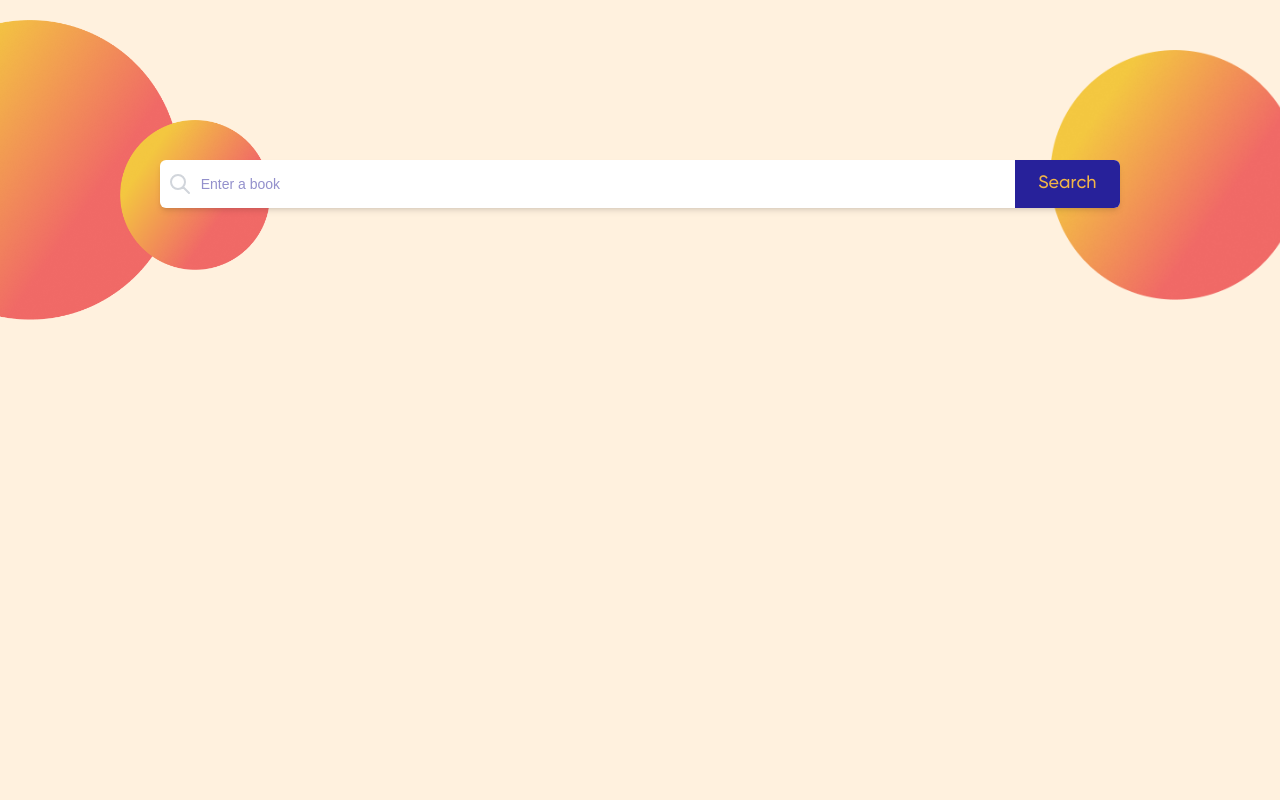
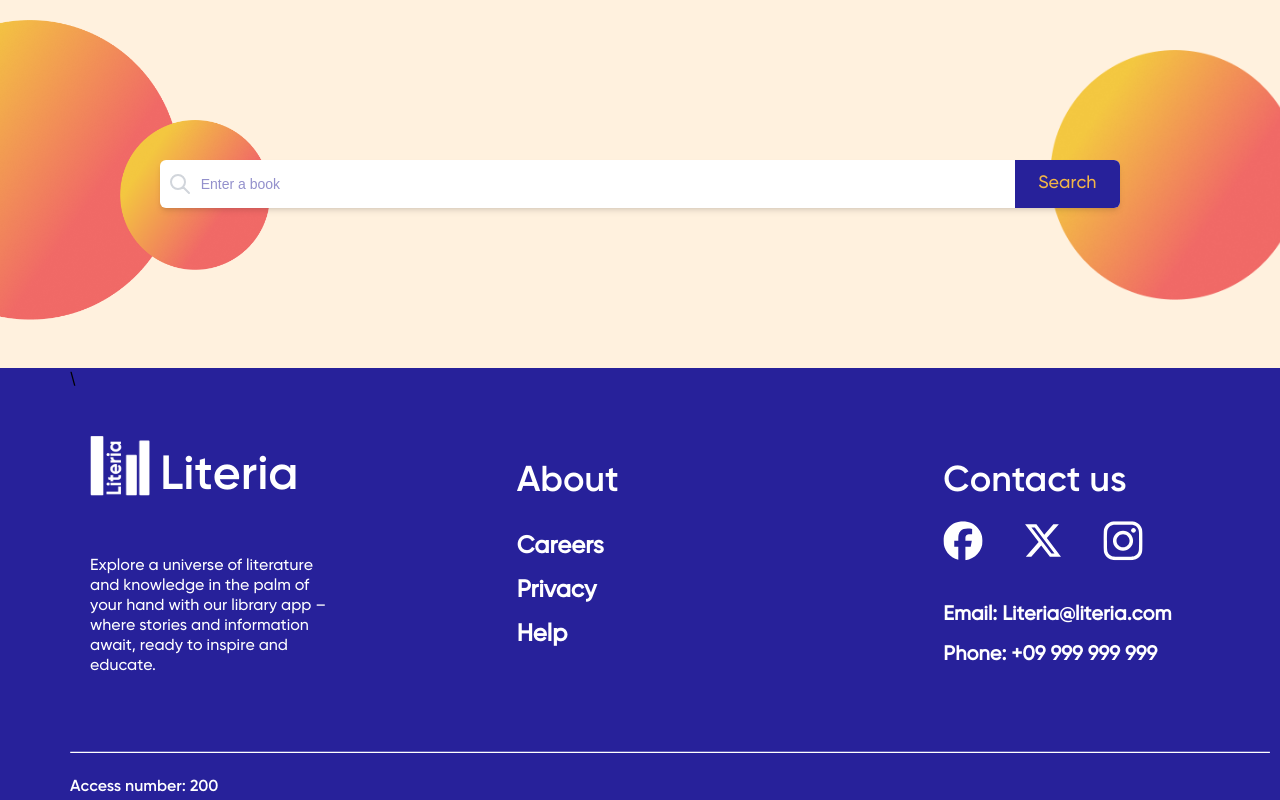
Before and after one commit to lob23/VirtualLibrary2, a Next.js app in the folder app/: page /pages/search in a window 1280 px wide. Built offline with nearby package versions, Linux system fonts and the light colour scheme.

Commit message:
Update search_form.js

```diff
--- a/app/src/app/pages/search/search_form.js
+++ b/app/src/app/pages/search/search_form.js
@@ -1,6 +1,8 @@
 "use client"; // This is a client component 👈🏽
 
 import { useState } from "react";
+import _footer from "@/app/pages/wrapper/footer"
+
 export default function search_form() {
   const [searchResults, setSearchResults] = useState([]);
 
@@ -51,6 +53,9 @@ export default function search_form() {
               ></img>
           </div>
         </div>
+        <div>
+            <_footer/>
+        </div>
       </div>
 
     </>
```
